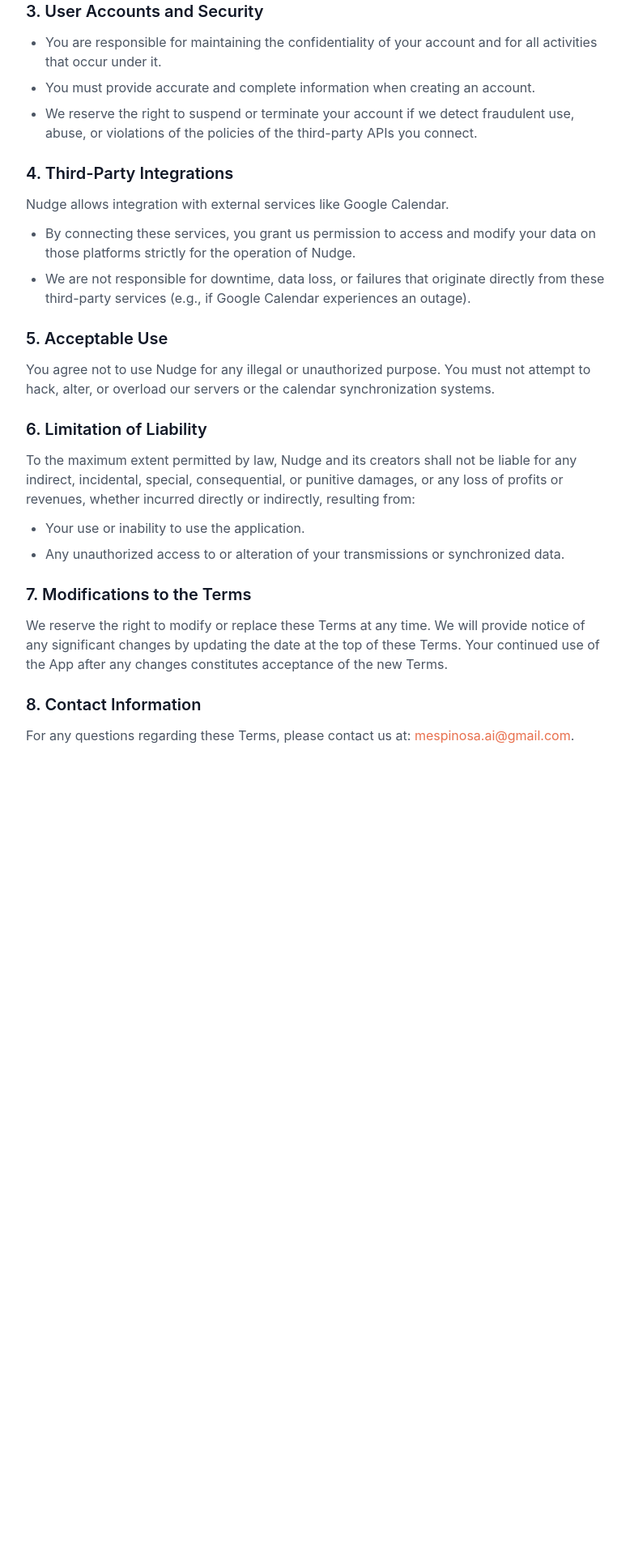
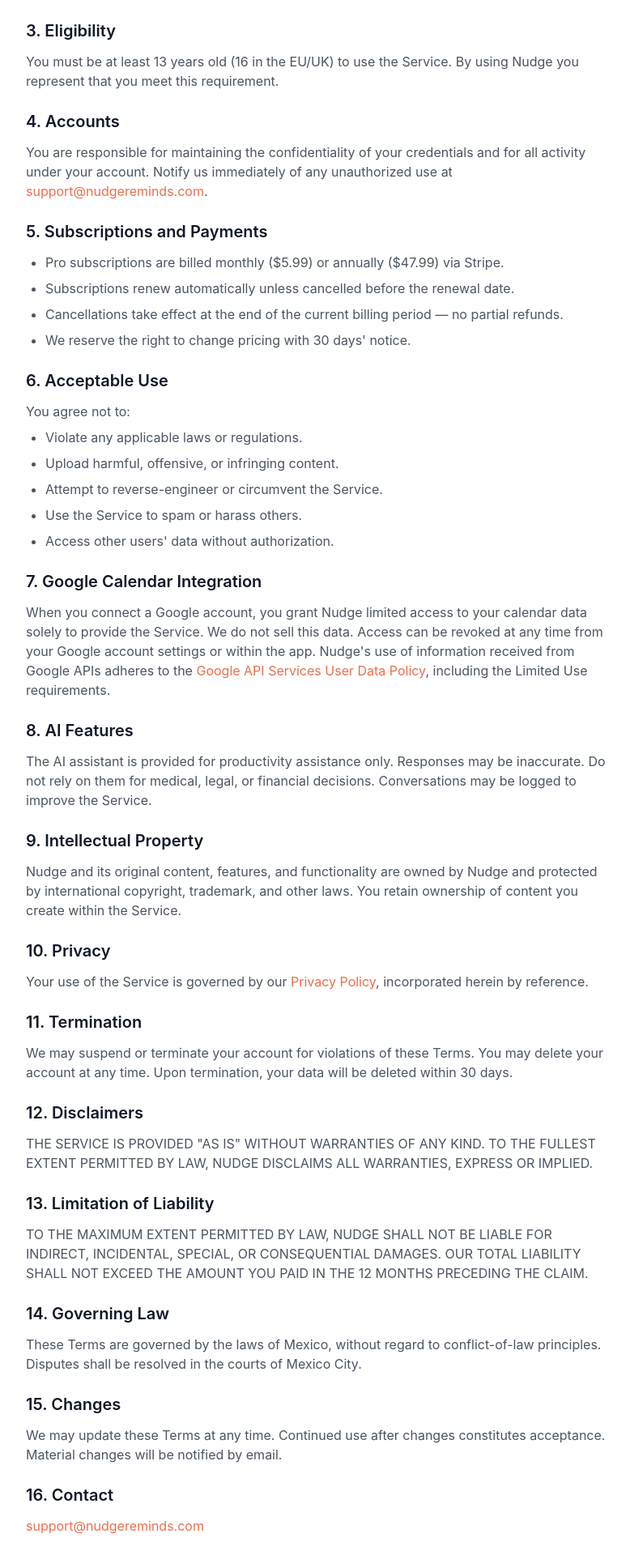
Before and after one commit to misaelec/NudgeWeb, a Next.js app: page /en/terms in a window 1280 px wide. Shown: the part 380-2300 px from the top of the page at 81% size, without its empty margins (248-1026 px from the left). Before the commit the page ends 1348 px from the top, so only its background shows below. Built offline with nearby package versions, Linux system fonts and the light colour scheme.

Commit message:
Support emails.

```diff
--- a/app/[locale]/app/settings/page.tsx
+++ b/app/[locale]/app/settings/page.tsx
@@ -453,20 +453,27 @@ export default function SettingsPage() {
               {t('more')}
             </h2>
             <div className="space-y-3">
-              <button className="w-full flex items-center justify-between p-4 bg-surface-secondary rounded-apple-lg hover:bg-border-primary transition-colors">
+              <a href="/privacy" className="w-full flex items-center justify-between p-4 bg-surface-secondary rounded-apple-lg hover:bg-border-primary transition-colors">
                 <div className="flex items-center gap-3">
                   <Lock className="w-5 h-5 text-text-tertiary" />
                   <span className="font-medium text-text-primary">{t('privacyPolicy')}</span>
                 </div>
                 <ChevronRight className="w-5 h-5 text-text-tertiary" />
-              </button>
-              <button className="w-full flex items-center justify-between p-4 bg-surface-secondary rounded-apple-lg hover:bg-border-primary transition-colors">
+              </a>
+              <a href="/terms" className="w-full flex items-center justify-between p-4 bg-surface-secondary rounded-apple-lg hover:bg-border-primary transition-colors">
+                <div className="flex items-center gap-3">
+                  <HelpCircle className="w-5 h-5 text-text-tertiary" />
+                  <span className="font-medium text-text-primary">Terms of Service</span>
+                </div>
+                <ChevronRight className="w-5 h-5 text-text-tertiary" />
+              </a>
+              <a href="mailto:support@nudgereminds.com" className="w-full flex items-center justify-between p-4 bg-surface-secondary rounded-apple-lg hover:bg-border-primary transition-colors">
                 <div className="flex items-center gap-3">
                   <HelpCircle className="w-5 h-5 text-text-tertiary" />
                   <span className="font-medium text-text-primary">{t('helpSupport')}</span>
                 </div>
                 <ChevronRight className="w-5 h-5 text-text-tertiary" />
-              </button>
+              </a>
             </div>
           </section>
 
--- a/app/[locale]/privacy/page.tsx
+++ b/app/[locale]/privacy/page.tsx
@@ -6,76 +6,120 @@ export default function PrivacyPage() {
   return (
     <div className="max-w-3xl mx-auto py-12 px-6">
       <h1 className="text-3xl font-bold text-text-primary mb-4">Privacy Policy</h1>
-      <p className="text-text-tertiary mb-8">Last Updated: February 19, 2026</p>
+      <p className="text-text-tertiary mb-8">Last updated: March 13, 2026</p>
 
       <div className="space-y-6 text-text-secondary">
         <section>
           <h2 className="text-xl font-semibold text-text-primary mb-3">1. Introduction</h2>
           <p>
-            Welcome to Nudge ("we," "our," or "the App"). We respect your privacy and are committed to protecting your personal data. This Privacy Policy explains how we collect, use, share, and safeguard your information when you use our web and mobile applications.
+            Welcome to Nudge ("we," "our," or "the App"). We respect your privacy and are committed to protecting your personal data. This Privacy Policy explains how we collect, use, share, and safeguard your information when you use our Service.
           </p>
         </section>
 
         <section>
-          <h2 className="text-xl font-semibold text-text-primary mb-3">2. Information We Collect</h2>
-          <p className="mb-3">
-            To provide our productivity and calendar synchronization services, we collect the following information:
-          </p>
+          <h2 className="text-xl font-semibold text-text-primary mb-3">2. Data We Collect</h2>
           <ul className="list-disc pl-6 space-y-2">
-            <li>
-              <strong>Account Information:</strong> Your name, email address, and profile picture when you register (e.g., via Google Auth).
-            </li>
-            <li>
-              <strong>Third-Party Data (Google Calendar):</strong> If you choose to connect your Google Calendar account, we will request access via OAuth authentication to read and edit your calendar events.
-            </li>
+            <li><strong>Account data:</strong> email address, name, profile picture (via Google OAuth).</li>
+            <li><strong>Calendar data:</strong> event titles, dates, times, locations — only when you connect Google Calendar.</li>
+            <li><strong>App data:</strong> reminders, journal entries, focus sessions, wellbeing assessments.</li>
+            <li><strong>Usage data:</strong> chat prompts sent to the AI assistant, feature usage.</li>
+            <li><strong>Payment data:</strong> handled entirely by Stripe — we never see or store card numbers.</li>
           </ul>
         </section>
 
         <section>
-          <h2 className="text-xl font-semibold text-text-primary mb-3">3. How We Use Your Information</h2>
-          <p>
-            We use the collected information exclusively to operate and improve Nudge:
-          </p>
-          <ul className="list-disc pl-6 space-y-2 mt-3">
-            <li>To display your calendar events within the Nudge interface.</li>
-            <li>To create, update, or synchronize events across your connected calendars based on the sync rules you configure.</li>
-            <li>To authenticate your identity and keep your session secure.</li>
+          <h2 className="text-xl font-semibold text-text-primary mb-3">3. How We Use Your Data</h2>
+          <ul className="list-disc pl-6 space-y-2">
+            <li>To provide and improve the Service.</li>
+            <li>To process payments via Stripe.</li>
+            <li>To send transactional emails (account, billing).</li>
+            <li>To power AI features — prompts are sent to Google Gemini or Groq for processing.</li>
           </ul>
         </section>
 
         <section>
-          <h2 className="text-xl font-semibold text-text-primary mb-3">4. Google API Services User Data Policy (Limited Use)</h2>
+          <h2 className="text-xl font-semibold text-text-primary mb-3">4. Google API Services — Limited Use</h2>
           <p className="mb-3">
-            Nudge's use and transfer to any other app of information received from Google APIs will adhere to the Google API Services User Data Policy, including the Limited Use requirements.
+            Nudge's use and transfer to any other app of information received from Google APIs adheres to the{' '}
+            <a href="https://developers.google.com/terms/api-services-user-data-policy" target="_blank" rel="noopener noreferrer" className="text-accent-primary hover:underline">Google API Services User Data Policy</a>, including the Limited Use requirements.
           </p>
           <ul className="list-disc pl-6 space-y-2">
             <li>We do not sell your Google data to third parties.</li>
             <li>We do not use your Google data to serve advertisements.</li>
-            <li>We only read and write to your calendar to provide the synchronization functionality you have explicitly requested and enabled.</li>
+            <li>We only read and write to your calendar to provide the synchronization functionality you have explicitly enabled.</li>
           </ul>
         </section>
 
         <section>
-          <h2 className="text-xl font-semibold text-text-primary mb-3">5. Data Storage and Security</h2>
+          <h2 className="text-xl font-semibold text-text-primary mb-3">5. Data Sharing</h2>
+          <p className="mb-3">We do not sell your data. We share data only with the following infrastructure providers:</p>
+          <ul className="list-disc pl-6 space-y-2">
+            <li><strong>Supabase</strong> — database infrastructure (United States)</li>
+            <li><strong>Stripe</strong> — payment processing (United States)</li>
+            <li><strong>Google</strong> — AI via Gemini API; calendar via OAuth</li>
+            <li><strong>Groq</strong> — AI fallback processing (United States)</li>
+            <li><strong>Vercel</strong> — hosting and edge infrastructure (United States)</li>
+          </ul>
+        </section>
+
+        <section>
+          <h2 className="text-xl font-semibold text-text-primary mb-3">6. Your Rights (GDPR / CCPA)</h2>
+          <p className="mb-3">You have the right to access, correct, export, or delete your data at any time. To exercise these rights:</p>
+          <ul className="list-disc pl-6 space-y-2">
+            <li>Disconnect your Google Calendar from the app Settings — this immediately revokes and deletes our stored access tokens.</li>
+            <li>Revoke Nudge's access directly from your <a href="https://myaccount.google.com/permissions" target="_blank" rel="noopener noreferrer" className="text-accent-primary hover:underline">Google Account permissions</a>.</li>
+            <li>Request full account deletion by emailing <a href="mailto:support@nudgereminds.com" className="text-accent-primary hover:underline">support@nudgereminds.com</a> — we will respond within 30 days.</li>
+          </ul>
+          <p className="mt-3">EU users may lodge complaints with their local Data Protection Authority.</p>
+        </section>
+
+        <section>
+          <h2 className="text-xl font-semibold text-text-primary mb-3">7. Data Retention</h2>
           <p>
-            Your data (including Google access tokens) is stored securely on our servers (managed via Supabase) using industry-standard encryption. Your calendar access tokens are only used automatically by the system to execute your sync rules.
+            Data is retained while your account is active. After account deletion, data is removed within 30 days. Stripe retains payment records per their own retention policy.
           </p>
         </section>
 
         <section>
-          <h2 className="text-xl font-semibold text-text-primary mb-3">6. Your Rights and Data Control</h2>
-          <p className="mb-3">You can at any time:</p>
-          <ul className="list-disc pl-6 space-y-2">
-            <li>Revoke Nudge's access to your Google account directly from your Google Account Security settings.</li>
-            <li>Disconnect your calendars from the Nudge App settings, which will delete our access tokens.</li>
-            <li>Request the complete deletion of your account and associated data by contacting us at mespinosa.ai@gmail.com.</li>
-          </ul>
+          <h2 className="text-xl font-semibold text-text-primary mb-3">8. Security</h2>
+          <p>
+            We use industry-standard encryption in transit (TLS) and at rest. Google Calendar access tokens are encrypted and never exposed to other users. Access to production data is strictly limited to authorized personnel.
+          </p>
         </section>
 
         <section>
-          <h2 className="text-xl font-semibold text-text-primary mb-3">7. Contact Us</h2>
+          <h2 className="text-xl font-semibold text-text-primary mb-3">9. Cookies</h2>
           <p>
-            If you have any questions about this Privacy Policy, please contact us at: <a href="mailto:mespinosa.ai@gmail.com" className="text-accent-primary hover:underline">mespinosa.ai@gmail.com</a>.
+            We use session cookies for authentication only. We do not use advertising or tracking cookies.
+          </p>
+        </section>
+
+        <section>
+          <h2 className="text-xl font-semibold text-text-primary mb-3">10. Children</h2>
+          <p>
+            The Service is not directed to children under 13 (16 in the EU). We do not knowingly collect data from minors. If you believe a minor has provided us data, contact us and we will delete it promptly.
+          </p>
+        </section>
+
+        <section>
+          <h2 className="text-xl font-semibold text-text-primary mb-3">11. International Transfers</h2>
+          <p>
+            Your data is processed in the United States. By using the Service you consent to this transfer. For EU users, transfers are covered under Standard Contractual Clauses with our infrastructure providers.
+          </p>
+        </section>
+
+        <section>
+          <h2 className="text-xl font-semibold text-text-primary mb-3">12. Changes</h2>
+          <p>
+            We will notify you of material changes via email or in-app notice before they take effect.
+          </p>
+        </section>
+
+        <section>
+          <h2 className="text-xl font-semibold text-text-primary mb-3">13. Contact</h2>
+          <p>
+            Questions about this Privacy Policy:{' '}
+            <a href="mailto:support@nudgereminds.com" className="text-accent-primary hover:underline">support@nudgereminds.com</a>
           </p>
         </section>
       </div>
--- a/app/[locale]/terms/page.tsx
+++ b/app/[locale]/terms/page.tsx
@@ -6,72 +6,129 @@ export default function TermsPage() {
   return (
     <div className="max-w-3xl mx-auto py-12 px-6">
       <h1 className="text-3xl font-bold text-text-primary mb-4">Terms of Service</h1>
-      <p className="text-text-tertiary mb-8">Last Updated: February 19, 2026</p>
+      <p className="text-text-tertiary mb-8">Last updated: March 13, 2026</p>
 
       <div className="space-y-6 text-text-secondary">
         <section>
           <h2 className="text-xl font-semibold text-text-primary mb-3">1. Acceptance of Terms</h2>
           <p>
-            By accessing and using Nudge, you agree to be bound by these Terms of Service. If you do not agree to any part of these terms, you may not access the service.
+            By accessing or using Nudge ("Service"), you agree to be bound by these Terms. If you disagree, do not use the Service.
           </p>
         </section>
 
         <section>
           <h2 className="text-xl font-semibold text-text-primary mb-3">2. Description of Service</h2>
           <p>
-            Nudge is a productivity tool that allows users to manage reminders, journals, and synchronize events across multiple third-party calendars (such as Google Calendar).
+            Nudge is a productivity application offering reminders, calendar synchronization, focus tools, journaling, wellbeing tracking, and AI-assisted task management. Features are available on Free and Pro subscription tiers.
           </p>
         </section>
 
         <section>
-          <h2 className="text-xl font-semibold text-text-primary mb-3">3. User Accounts and Security</h2>
+          <h2 className="text-xl font-semibold text-text-primary mb-3">3. Eligibility</h2>
+          <p>
+            You must be at least 13 years old (16 in the EU/UK) to use the Service. By using Nudge you represent that you meet this requirement.
+          </p>
+        </section>
+
+        <section>
+          <h2 className="text-xl font-semibold text-text-primary mb-3">4. Accounts</h2>
+          <p>
+            You are responsible for maintaining the confidentiality of your credentials and for all activity under your account. Notify us immediately of any unauthorized use at{' '}
+            <a href="mailto:support@nudgereminds.com" className="text-accent-primary hover:underline">support@nudgereminds.com</a>.
+          </p>
+        </section>
+
+        <section>
+          <h2 className="text-xl font-semibold text-text-primary mb-3">5. Subscriptions and Payments</h2>
           <ul className="list-disc pl-6 space-y-2">
-            <li>You are responsible for maintaining the confidentiality of your account and for all activities that occur under it.</li>
-            <li>You must provide accurate and complete information when creating an account.</li>
-            <li>We reserve the right to suspend or terminate your account if we detect fraudulent use, abuse, or violations of the policies of the third-party APIs you connect.</li>
+            <li>Pro subscriptions are billed monthly ($5.99) or annually ($47.99) via Stripe.</li>
+            <li>Subscriptions renew automatically unless cancelled before the renewal date.</li>
+            <li>Cancellations take effect at the end of the current billing period — no partial refunds.</li>
+            <li>We reserve the right to change pricing with 30 days' notice.</li>
           </ul>
         </section>
 
         <section>
-          <h2 className="text-xl font-semibold text-text-primary mb-3">4. Third-Party Integrations</h2>
-          <p className="mb-3">
-            Nudge allows integration with external services like Google Calendar.
-          </p>
-          <ul className="list-disc pl-6 space-y-2">
-            <li>By connecting these services, you grant us permission to access and modify your data on those platforms strictly for the operation of Nudge.</li>
-            <li>We are not responsible for downtime, data loss, or failures that originate directly from these third-party services (e.g., if Google Calendar experiences an outage).</li>
+          <h2 className="text-xl font-semibold text-text-primary mb-3">6. Acceptable Use</h2>
+          <p>You agree not to:</p>
+          <ul className="list-disc pl-6 space-y-2 mt-2">
+            <li>Violate any applicable laws or regulations.</li>
+            <li>Upload harmful, offensive, or infringing content.</li>
+            <li>Attempt to reverse-engineer or circumvent the Service.</li>
+            <li>Use the Service to spam or harass others.</li>
+            <li>Access other users' data without authorization.</li>
           </ul>
         </section>
 
         <section>
-          <h2 className="text-xl font-semibold text-text-primary mb-3">5. Acceptable Use</h2>
+          <h2 className="text-xl font-semibold text-text-primary mb-3">7. Google Calendar Integration</h2>
           <p>
-            You agree not to use Nudge for any illegal or unauthorized purpose. You must not attempt to hack, alter, or overload our servers or the calendar synchronization systems.
+            When you connect a Google account, you grant Nudge limited access to your calendar data solely to provide the Service. We do not sell this data. Access can be revoked at any time from your Google account settings or within the app. Nudge's use of information received from Google APIs adheres to the{' '}
+            <a href="https://developers.google.com/terms/api-services-user-data-policy" target="_blank" rel="noopener noreferrer" className="text-accent-primary hover:underline">Google API Services User Data Policy</a>, including the Limited Use requirements.
           </p>
         </section>
 
         <section>
-          <h2 className="text-xl font-semibold text-text-primary mb-3">6. Limitation of Liability</h2>
-          <p className="mb-3">
-            To the maximum extent permitted by law, Nudge and its creators shall not be liable for any indirect, incidental, special, consequential, or punitive damages, or any loss of profits or revenues, whether incurred directly or indirectly, resulting from:
-          </p>
-          <ul className="list-disc pl-6 space-y-2">
-            <li>Your use or inability to use the application.</li>
-            <li>Any unauthorized access to or alteration of your transmissions or synchronized data.</li>
-          </ul>
-        </section>
-
-        <section>
-          <h2 className="text-xl font-semibold text-text-primary mb-3">7. Modifications to the Terms</h2>
+          <h2 className="text-xl font-semibold text-text-primary mb-3">8. AI Features</h2>
           <p>
-            We reserve the right to modify or replace these Terms at any time. We will provide notice of any significant changes by updating the date at the top of these Terms. Your continued use of the App after any changes constitutes acceptance of the new Terms.
+            The AI assistant is provided for productivity assistance only. Responses may be inaccurate. Do not rely on them for medical, legal, or financial decisions. Conversations may be logged to improve the Service.
           </p>
         </section>
 
         <section>
-          <h2 className="text-xl font-semibold text-text-primary mb-3">8. Contact Information</h2>
+          <h2 className="text-xl font-semibold text-text-primary mb-3">9. Intellectual Property</h2>
           <p>
-            For any questions regarding these Terms, please contact us at: <a href="mailto:mespinosa.ai@gmail.com" className="text-accent-primary hover:underline">mespinosa.ai@gmail.com</a>.
+            Nudge and its original content, features, and functionality are owned by Nudge and protected by international copyright, trademark, and other laws. You retain ownership of content you create within the Service.
+          </p>
+        </section>
+
+        <section>
+          <h2 className="text-xl font-semibold text-text-primary mb-3">10. Privacy</h2>
+          <p>
+            Your use of the Service is governed by our{' '}
+            <a href="/privacy" className="text-accent-primary hover:underline">Privacy Policy</a>, incorporated herein by reference.
+          </p>
+        </section>
+
+        <section>
+          <h2 className="text-xl font-semibold text-text-primary mb-3">11. Termination</h2>
+          <p>
+            We may suspend or terminate your account for violations of these Terms. You may delete your account at any time. Upon termination, your data will be deleted within 30 days.
+          </p>
+        </section>
+
+        <section>
+          <h2 className="text-xl font-semibold text-text-primary mb-3">12. Disclaimers</h2>
+          <p>
+            THE SERVICE IS PROVIDED "AS IS" WITHOUT WARRANTIES OF ANY KIND. TO THE FULLEST EXTENT PERMITTED BY LAW, NUDGE DISCLAIMS ALL WARRANTIES, EXPRESS OR IMPLIED.
+          </p>
+        </section>
+
+        <section>
+          <h2 className="text-xl font-semibold text-text-primary mb-3">13. Limitation of Liability</h2>
+          <p>
+            TO THE MAXIMUM EXTENT PERMITTED BY LAW, NUDGE SHALL NOT BE LIABLE FOR INDIRECT, INCIDENTAL, SPECIAL, OR CONSEQUENTIAL DAMAGES. OUR TOTAL LIABILITY SHALL NOT EXCEED THE AMOUNT YOU PAID IN THE 12 MONTHS PRECEDING THE CLAIM.
+          </p>
+        </section>
+
+        <section>
+          <h2 className="text-xl font-semibold text-text-primary mb-3">14. Governing Law</h2>
+          <p>
+            These Terms are governed by the laws of Mexico, without regard to conflict-of-law principles. Disputes shall be resolved in the courts of Mexico City.
+          </p>
+        </section>
+
+        <section>
+          <h2 className="text-xl font-semibold text-text-primary mb-3">15. Changes</h2>
+          <p>
+            We may update these Terms at any time. Continued use after changes constitutes acceptance. Material changes will be notified by email.
+          </p>
+        </section>
+
+        <section>
+          <h2 className="text-xl font-semibold text-text-primary mb-3">16. Contact</h2>
+          <p>
+            <a href="mailto:support@nudgereminds.com" className="text-accent-primary hover:underline">support@nudgereminds.com</a>
           </p>
         </section>
       </div>
--- a/package.json
+++ b/package.json
@@ -27,6 +27,7 @@
     "next-intl": "^4.8.3",
     "react": "^18.3.1",
     "react-dom": "^18.3.1",
+    "resend": "^6.9.3",
     "stripe": "^20.4.1",
     "tailwind-merge": "^2.3.0",
     "uuid": "^13.0.0",
```
Also changed, not shown: app/api/billing/webhook/route.ts (+19 -0 lines), lib/resend.ts (added, +61 -0 lines), 1 other file (tests, documents, lock files or other folders).
